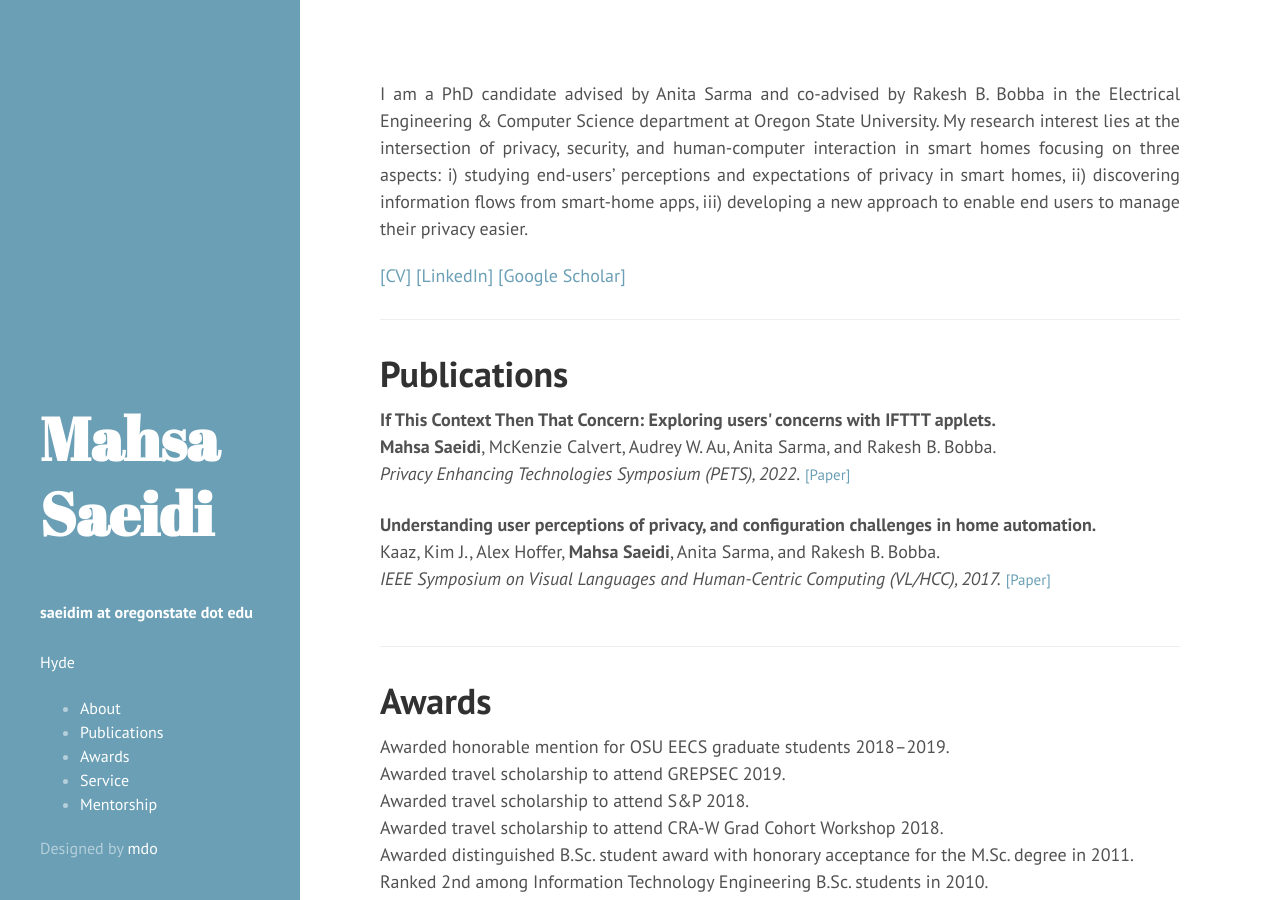
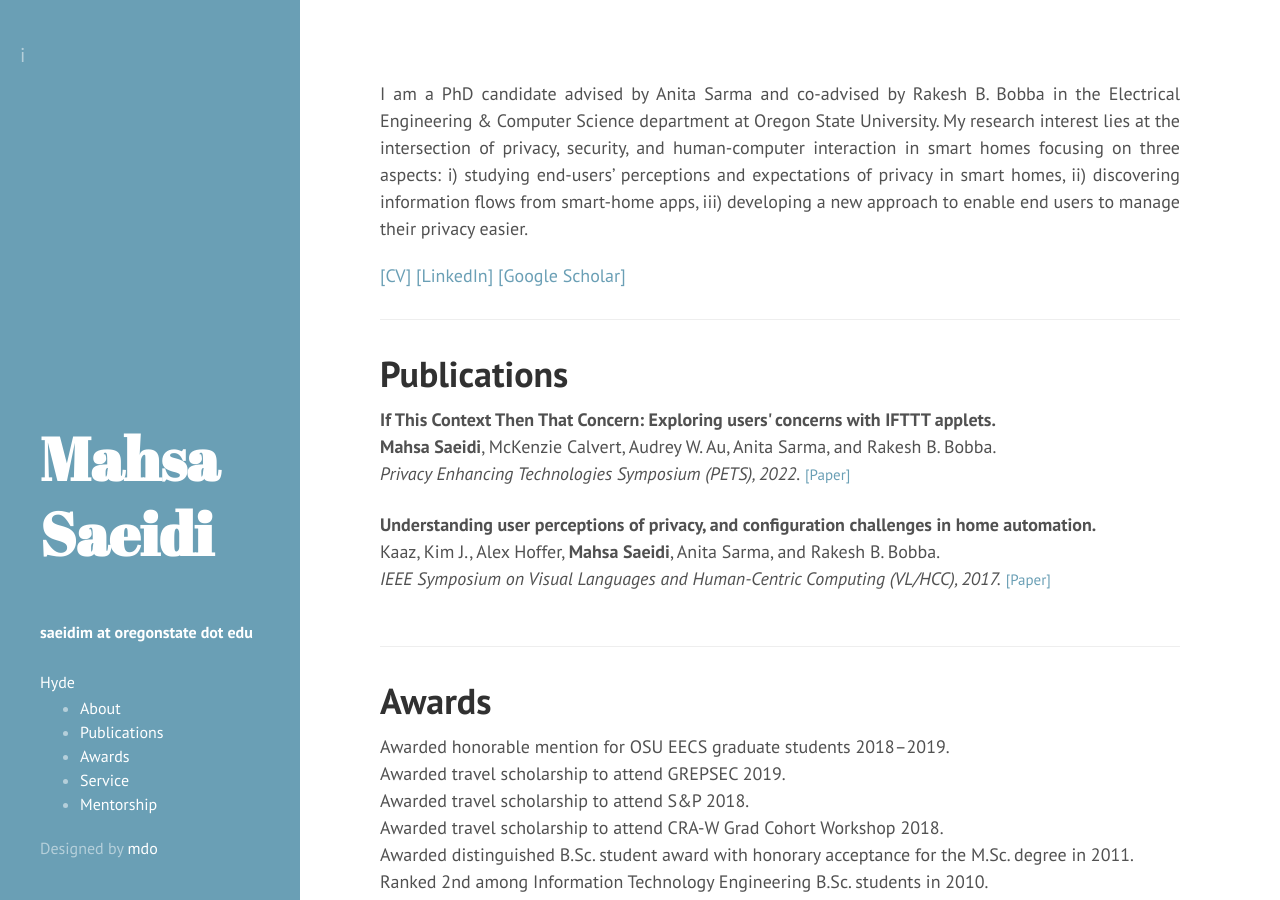
Before and after one commit to gitmahsa/gitmahsa.github.io, a Jekyll site: the page built from index.html, in a window 1280 px wide and 900 px high. Built offline with Jekyll 4.4.1, drawn with Linux system fonts in a browser that asks for light colours; the list of posts is cut into pages by our own code.

Commit message:
second update

```diff
--- a/_includes/sidebar.html
+++ b/_includes/sidebar.html
@@ -1,4 +1,4 @@
-<div class="sidebar">
+<div class="sidebar">i
   <div class="container sidebar-sticky">
     <div class="sidebar-about">
       <h1>
@@ -37,8 +37,6 @@
       <a class="sidebar-nav-item" href="{{ site.github.repo }}">GitHub project</a>
 {% endcomment %}
     <!--  <span class="sidebar-nav-item">Currently v{{ site.version }}</span>-->
-    </nav>
-<nav>
 
 {% comment %}
 <div class="education-container container-block"  >
@@ -65,8 +63,6 @@
 <ul class="navbar-nav">
         <li class="nav-item"><a class="nav-link js-scroll-trigger" href="./#">About</a></li>
 
-
-
         <li class="nav-item"><a class="nav-link js-scroll-trigger" href="./#Publications">Publications</a></li>
         <li class="nav-item"><a class="nav-link js-scroll-trigger" href="./#Awards">Awards</a></li>
         <li class="nav-item"><a class="nav-link js-scroll-trigger" href="./#Service">Service</a></li>
```
